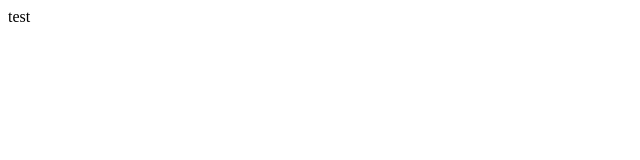
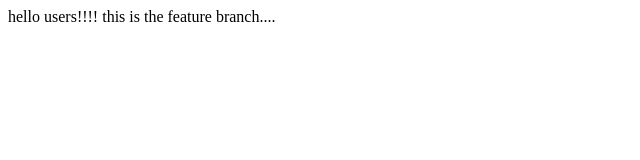
Before and after one commit to Manju-12/Day1, a plain HTML site: page index.html in a window 1280 px wide. Shown: the whole page, without its empty margins (0-640 px from the left). Drawn offline with Linux system fonts and the light colour scheme.

Commit message:
adding file

```diff
--- a/index.html
+++ b/index.html
@@ -4,6 +4,7 @@
 	<title>test</title>
 </head>
 <body>
-		test
+		hello users!!!!
+		this is the feature branch....
 </body>
 </html>
```
